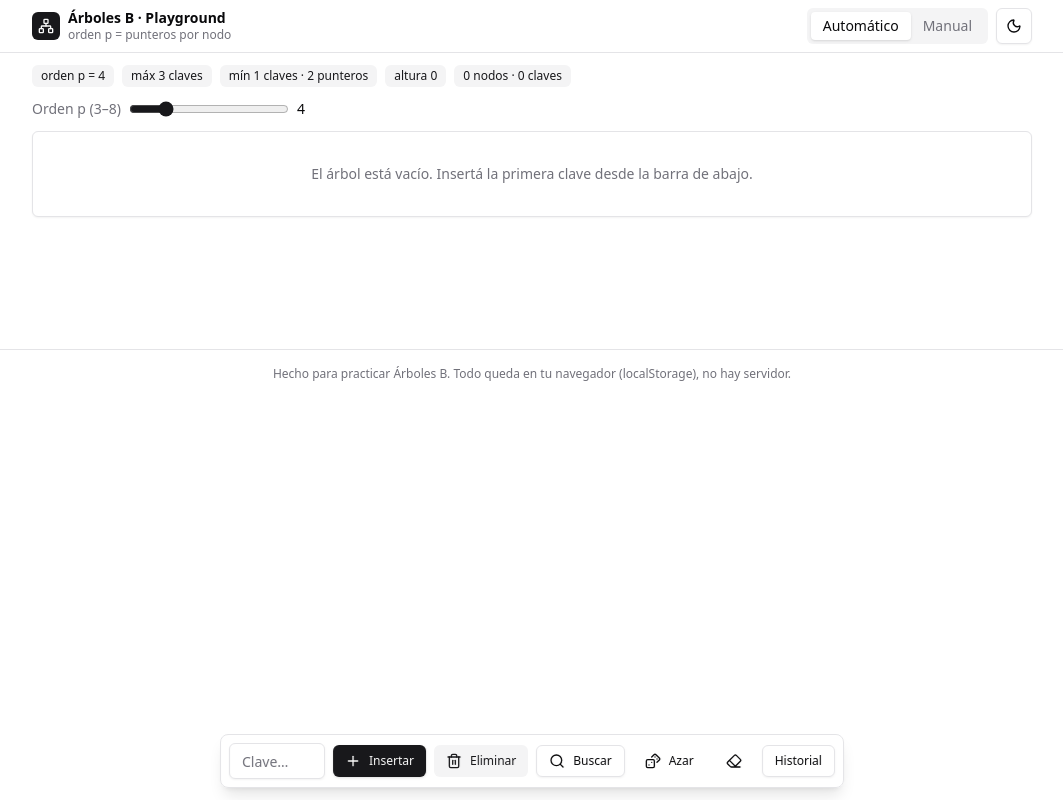
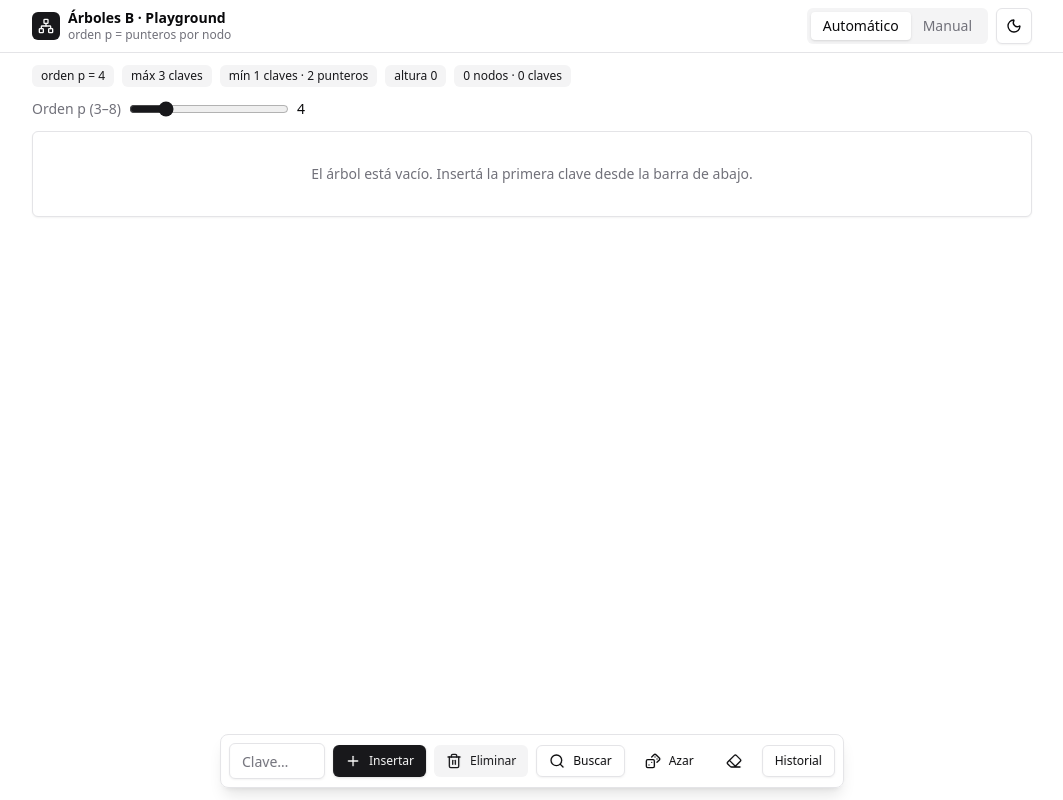
Before and after one commit to EmaSchiavoni/arboles-b, a React (Vite) app: page / in a window 1280 px wide. Shown: the whole page, without its empty margins (108-1171 px from the left). Built offline with nearby package versions, Linux system fonts and the light colour scheme.

Commit message:
chore: quitar texto de pie de pagina

```diff
--- a/src/App.tsx
+++ b/src/App.tsx
@@ -49,12 +49,6 @@ export default function App() {
       <main>
         {tab === 'auto' ? <PlayAuto key="auto" /> : <PlayManual key="manual" />}
       </main>
-
-      <footer className="border-t">
-        <p className="mx-auto w-full max-w-5xl px-3 py-4 pb-24 text-center text-xs text-muted-foreground">
-          Hecho para practicar Árboles B. Todo queda en tu navegador (localStorage), no hay servidor.
-        </p>
-      </footer>
     </div>
   );
 }
```
